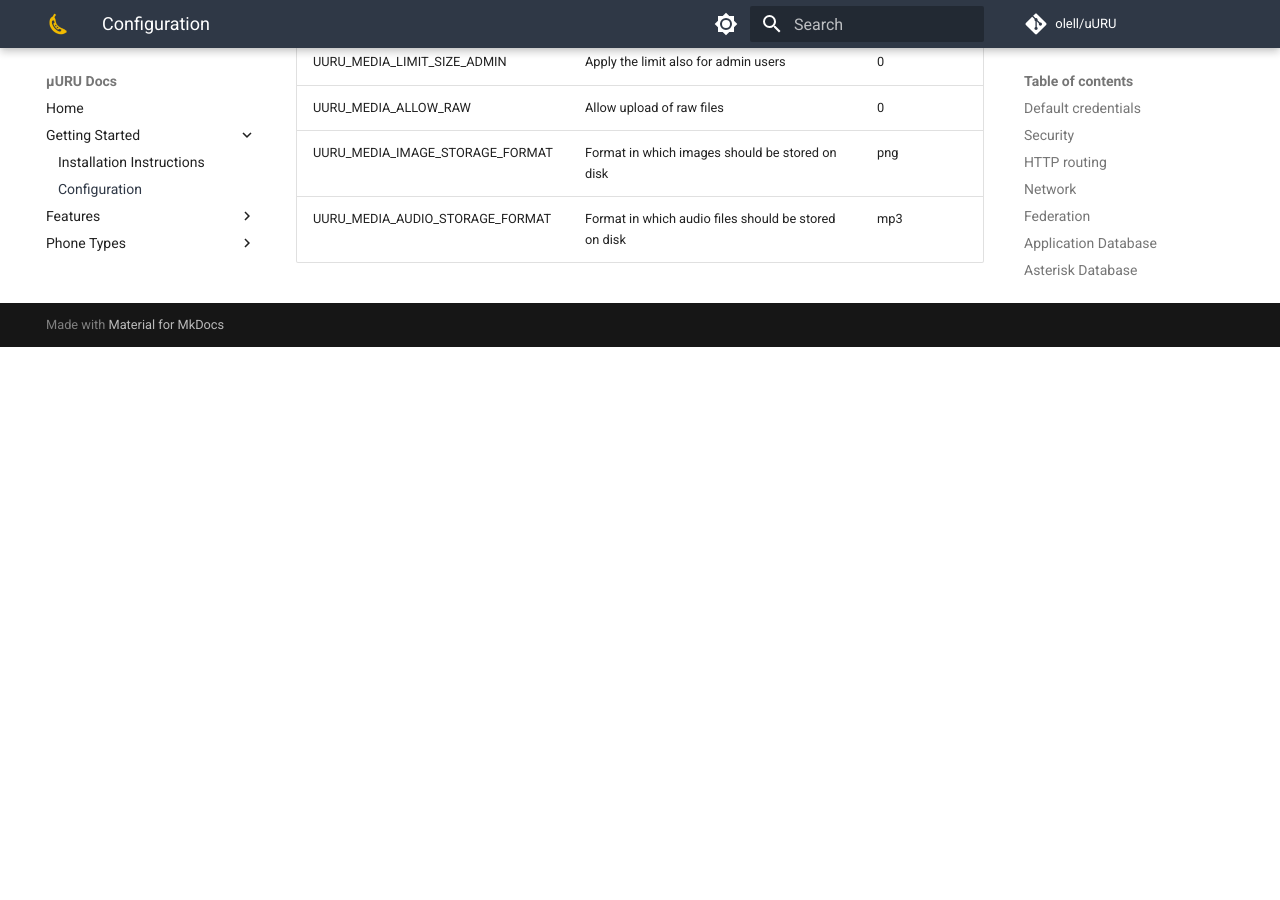
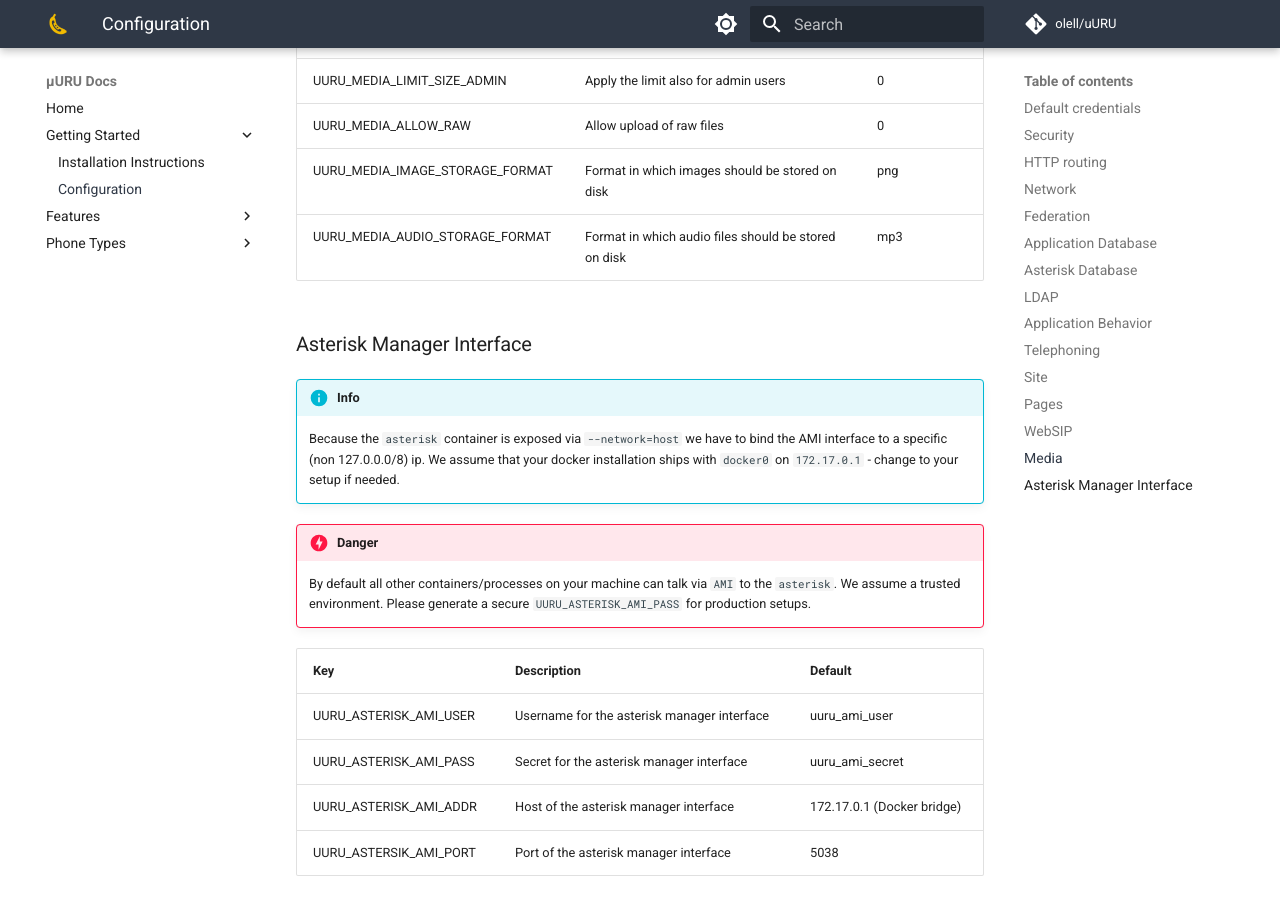
Before and after one commit to olell/uURU, an MkDocs documentation site: the page built from docs/configuration.md, in a window 1280 px wide and 900 px high, scrolled down 5074 px. Built offline with MkDocs 1.6.1 and Material for MkDocs 9.7.7, drawn with Linux system fonts in a browser that asks for light colours; comment, search, counter and statistics services are not loaded; before the commit the page ends 5421 px from its top, so only the background shows below that.

Commit message:
🔧 add ami related configuration
Co-authored-by: Gregor Michels <hirnpfirsich@users.noreply.github.com>

```diff
--- a/docs/configuration.md
+++ b/docs/configuration.md
@@ -23,8 +23,8 @@
 ### HTTP routing
 
 !!! warning
-    Do not change those values, currently uURU contains some hardcoded links
-    which will break otherwise!
+Do not change those values, currently uURU contains some hardcoded links
+which will break otherwise!
 
 | Key                     | Description                             | Default      |
 | ----------------------- | --------------------------------------- | ------------ |
@@ -122,7 +122,7 @@
 ### WebSIP
 
 !!! note
-    The `UURU_WEBSIP_EXTENSION_RANGE` should be reserved via the `UURU_RESERVED_EXTENSIONS` key.
+The `UURU_WEBSIP_EXTENSION_RANGE` should be reserved via the `UURU_RESERVED_EXTENSIONS` key.
 
 | Key                         | Description                                            | Default                |
 | --------------------------- | ------------------------------------------------------ | ---------------------- |
@@ -141,3 +141,22 @@
 | UURU_MEDIA_ALLOW_RAW            | Allow upload of raw files                              | 0               |
 | UURU_MEDIA_IMAGE_STORAGE_FORMAT | Format in which images should be stored on disk        | png             |
 | UURU_MEDIA_AUDIO_STORAGE_FORMAT | Format in which audio files should be stored on disk   | mp3             |
+
+### Asterisk Manager Interface
+
+!!! info
+    Because the `asterisk` container is exposed via `--network=host` we have to bind the AMI interface to a specific (non 127.0.0.0/8) ip.
+    We assume that your docker installation ships with `docker0` on `172.17.0.1` - change to your setup if needed.
+
+!!! danger
+    By default all other containers/processes on your machine can talk via `AMI` to the `asterisk`.
+    We assume a trusted environment.
+    Please generate a secure `UURU_ASTERISK_AMI_PASS` for production setups.
+
+
+| Key                    | Description                                 | Default                    |
+| ---------------------- | ------------------------------------------- | -------------------------- |
+| UURU_ASTERISK_AMI_USER | Username for the asterisk manager interface | uuru_ami_user              |
+| UURU_ASTERISK_AMI_PASS | Secret for the asterisk manager interface   | uuru_ami_secret            |
+| UURU_ASTERISK_AMI_ADDR | Host of the asterisk manager interface      | 172.17.0.1 (Docker bridge) |
+| UURU_ASTERSIK_AMI_PORT | Port of the asterisk manager interface      | 5038                       |
```
Also changed, not shown: 3 other files.
